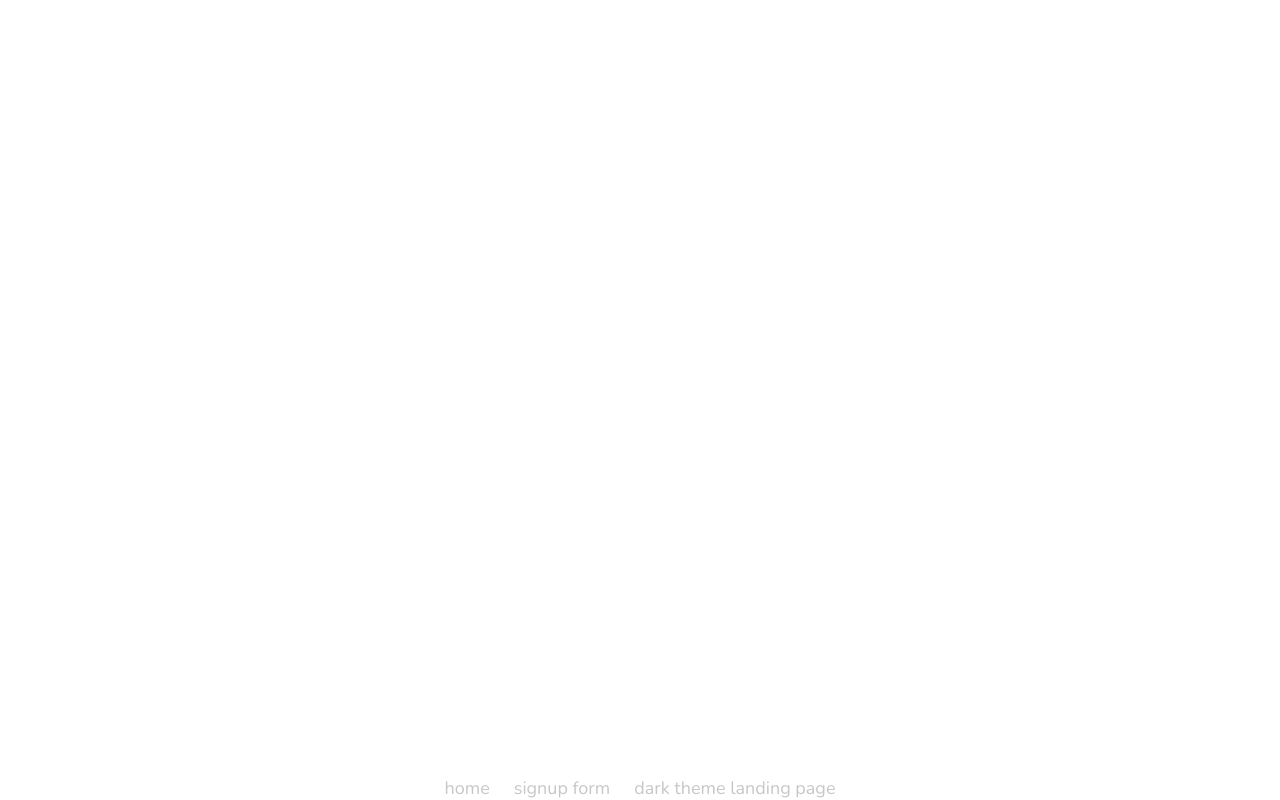
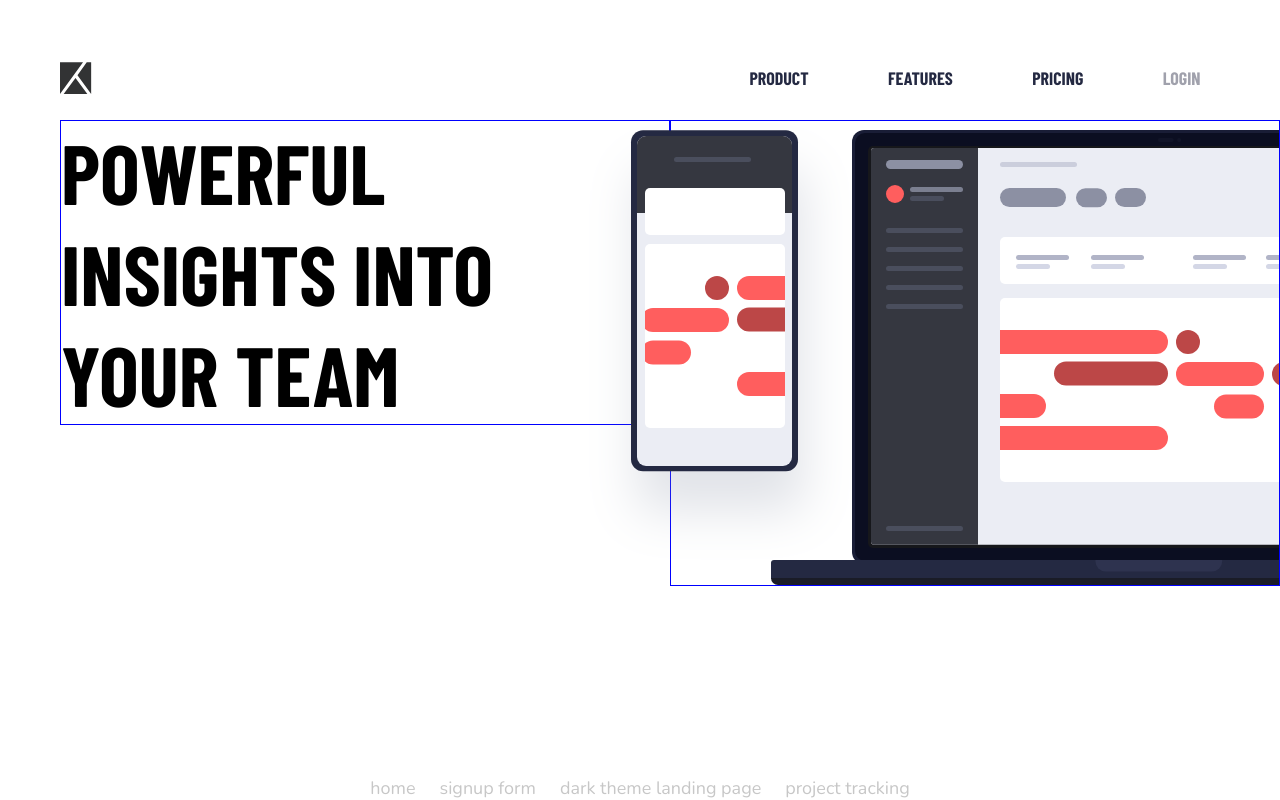
Before and after one commit to samanthajeet/frontend-mentor, a React (Create React App) app: page /#/projectracking in a window 1280 px wide. Built offline with nearby package versions, Linux system fonts and the light colour scheme.

Commit message:
project tracking

```diff
--- a/public/index.html
+++ b/public/index.html
@@ -6,6 +6,7 @@
     <link href="https://fonts.googleapis.com/css?family=Open+Sans:400,700|Raleway:400,700&display=swap" rel="stylesheet">
     <link href="https://fonts.googleapis.com/css?family=Poppins:400,500,600,700&display=swap" rel="stylesheet">
     <link href="https://fonts.googleapis.com/css?family=Nunito:400,700&display=swap" rel="stylesheet">
+    <link href="https://fonts.googleapis.com/css?family=Barlow|Barlow+Condensed:400,700&display=swap" rel="stylesheet">
     <meta name="viewport" content="width=device-width, initial-scale=1" />
     <meta name="theme-color" content="#000000" />
     <!--
--- a/src/components/Navigation/Navigation.js
+++ b/src/components/Navigation/Navigation.js
@@ -73,6 +73,7 @@ function Navigation(props) {
         <button onClick={() => goToPage("/")}>Home</button>
         <button onClick={() => goToPage("/signupform")}>Signup Form</button>
         <button onClick={() => goToPage("/darktheme")}>Dark Theme landing page</button>
+        <button onClick={() => goToPage("/projectracking")}>Project Tracking</button>
       </section>
     </Nav>
   );
--- /dev/null
+++ b/src/components/ProjectTracking/ProjectTracking.js
@@ -0,0 +1,44 @@
+import React, { Component } from "react";
+import illustrationdevices from "../../images/project-tracking/illustration-devices.svg";
+import logo from "../../images/project-tracking/logo.svg";
+
+import {
+  PTContainer,
+  PTHeader,
+  PTLogo,
+  PTNav,
+  PTLink,
+  PTTitle,
+  PTLeftContainer,
+  PTRightContainer,
+  PTMain
+} from "./ProjectTrackingStyle";
+
+class ProjectTracking extends Component {
+  state = {};
+  render() {
+    return (
+      <PTContainer>
+        <PTHeader>
+          <PTLogo src={logo} alt="logo" />
+          <PTNav>
+            <PTLink>Product</PTLink>
+            <PTLink>Features</PTLink>
+            <PTLink>Pricing</PTLink>
+            <PTLink className="login">Login</PTLink>
+          </PTNav>
+        </PTHeader>
+        <PTMain>
+          <PTLeftContainer>
+            <PTTitle>Powerful Insights Into your team</PTTitle>
+          </PTLeftContainer>
+          <PTRightContainer>
+            <img src={illustrationdevices} alt="" />
+          </PTRightContainer>
+        </PTMain>
+      </PTContainer>
+    );
+  }
+}
+
+export default ProjectTracking;
--- /dev/null
+++ b/src/components/ProjectTracking/ProjectTrackingStyle.js
@@ -0,0 +1,67 @@
+import styled from "styled-components";
+
+export const PTContainer = styled.main`
+  width: 100vw;
+  padding: 5rem 0rem 0rem 5rem;
+`;
+
+export const PTHeader = styled.header`
+  /* border: 1px solid blue; */
+  display: flex;
+  justify-content: space-between;
+  align-items: center;
+  width: 100%;
+  height: 3rem;
+  margin-bottom: 2rem;
+`;
+
+export const PTLogo = styled.img``;
+
+export const PTNav = styled.nav`
+  /* border: 1px solid green; */
+  width: 50%;
+  display: flex;
+  justify-content: space-evenly;
+
+  .login {
+    color: hsl(231, 7%, 65%);
+  }
+`;
+
+export const PTLink = styled.a`
+  color: hsl(230, 29%, 20%);
+  font-family: "Barlow Condensed", sans-serif;
+  font-weight: 700;
+  text-transform: uppercase;
+  font-size: 1.5rem;
+`;
+
+export const PTMain = styled.section`
+  display: flex;
+  width: 100%;
+  height: 100%;
+`;
+
+export const PTLeftContainer = styled.section`
+  border: 1px solid blue;
+  width: 50%;
+  height: 100%;
+  display: flex;
+  padding-right: 2rem;
+  text-align: left;
+`;
+
+export const PTTitle = styled.h1`
+  font-family: "Barlow Condensed", sans-serif;
+  font-weight: 700;
+  text-transform: uppercase;
+  font-size: 7rem;
+`;
+
+export const PTRightContainer = styled.section`
+  border: 1px solid blue;
+  width: 50%;
+  height: 100%;
+  display: flex;
+  justify-content: flex-end;
+`;
--- /dev/null
+++ b/src/components/ProjectTracking/index.html
@@ -0,0 +1,39 @@
+<!DOCTYPE html>
+<html lang="en">
+<head>
+  <meta charset="UTF-8">
+  <meta name="viewport" content="width=device-width, initial-scale=1.0"> <!-- displays site properly based on user's device -->
+
+  <link rel="icon" type="image/png" sizes="32x32" href="./images/favicon-32x32.png">
+
+  <title>Frontend Mentor | Project tracking intro component</title>
+
+  <!-- Feel free to remove these styles or customise in your own stylesheet 👍 -->
+  <style>
+    .attribution { font-size: 11px; text-align: center; }
+    .attribution a { color: hsl(228, 45%, 44%); }
+  </style>
+</head>
+<body>
+  Product
+  Features
+  Pricing
+  Login
+
+  New
+  Monograph Dashboard
+
+  Powerful insights into your team
+  Project planning and time tracking for agile teams
+
+  Schedule a demo
+  to see a live preview
+
+  <footer>
+    <p class="attribution">
+      Challenge by <a href="https://www.frontendmentor.io?ref=challenge" target="_blank">Frontend Mentor</a>.
+      Coded by <a href="#">Your Name Here</a>.
+    </p>
+  </footer>
+</body>
+</html>
--- a/src/components/SignupForm/SignupForm.css
+++ b/src/components/SignupForm/SignupForm.css
@@ -6,7 +6,7 @@
   font-family: "Poppins", sans-serif;
 }
 
-h1 {
+.left > h1 {
   font-size: 4rem;
   font-weight: 700;
   line-height: 4.5rem;
@@ -17,7 +17,7 @@ h5 {
   font-weight: 400;
 }
 
-main {
+.signup-main {
   background: url("../../images/signup-form/bg-intro-desktop.png");
   background-color: hsl(0, 100%, 74%);
   height: 100vh;
--- a/src/components/SignupForm/SignupForm.js
+++ b/src/components/SignupForm/SignupForm.js
@@ -23,7 +23,7 @@ class SignUpForm extends Component {
 
   render() {
     return (
-      <main>
+      <main className="signup-main">
         <section className="left">
           <h1>Learn to code by watching others</h1>
           <h5>
--- a/src/routes.js
+++ b/src/routes.js
@@ -2,12 +2,14 @@ import React from 'react';
 import {Switch, Route} from 'react-router-dom';
 import App from './App'
 import SignupForm from './components/SignupForm/SignupForm';
-import DarkTheme from './components/LandingDarkTheme/LandingDark'
+import DarkTheme from './components/LandingDarkTheme/LandingDark';
+import ProjectTracking from './components/ProjectTracking/ProjectTracking'
 
 export default (
   <Switch>
     <Route path='/' exact component={App} />
     <Route path='/signupform' component={SignupForm} />
     <Route path='/darktheme' component={DarkTheme} />
+    <Route path='/projectracking' component={ProjectTracking} />
   </Switch>
 )
```
Also changed, not shown: src/components/ProjectTracking/style-guide.md (added, +37 -0 lines), src/components/ProjectTracking/README.md (added).
